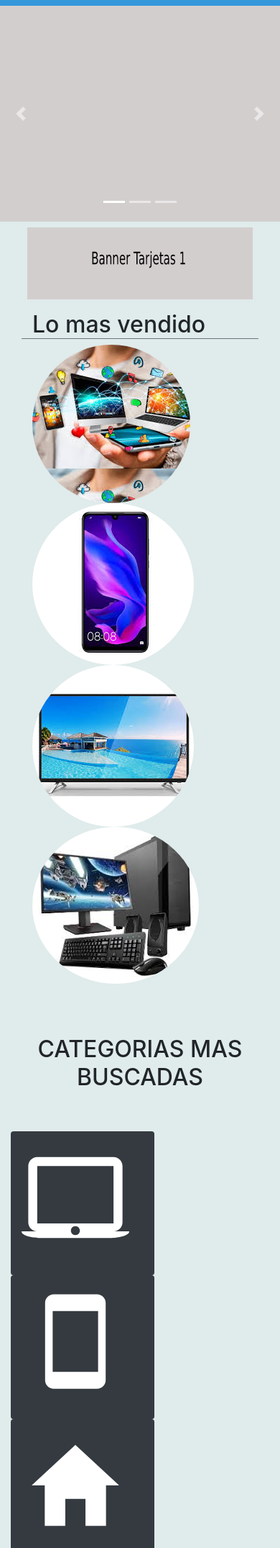
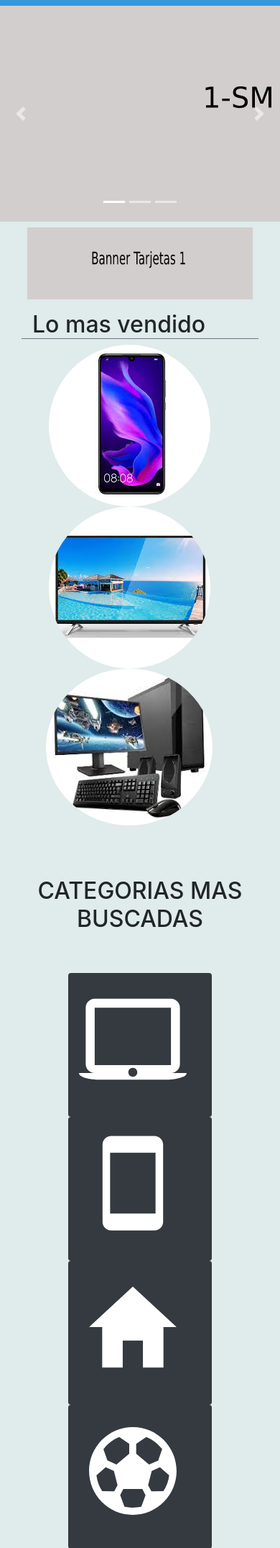
Before and after one commit to Cristian-Mansilla/Proyecto-Integrador-Ecommerce, a PHP site: page / in a window 390 px wide. Shown: the part 158-2309 px from the top of the page at 72% size. Run offline with PHP 8.4, Linux system fonts and the light colour scheme.

Commit message:
Agregue xs responsive al index

```diff
--- a/css/master.css
+++ b/css/master.css
@@ -88,38 +88,6 @@
 .color-lightBlue{
   color: rgb(52, 152, 219);
 }
-#imagen{
-  background-image: url(../img/index/tecnologia.jpeg);
-  width: 220px;
-  height: 220px;
-  border-radius: 50%;
-
-
-
-}
-
-#info{
-  position: absolute;
-  overflow: hidden;
-  width: 220px;
-  height: 220px;
-  border-radius: 50%;
-  background-color: rgb(179, 179, 179);
-  -webkit-transition: opacity 0.2s;
-  opacity: 0;
-}
-
-#imagen:hover #info{
-  opacity: 0.8;
-}
-
-.zoom{
-  transition: transform 0.5s;
-}
-
-.zoom:hover{
-  transform: scale(1.2);
-}
 #headline{
   position: absolute;
   color: black;
@@ -183,12 +151,24 @@
   left: 1000px;
   bottom: 30px;
 }
-@media (max-width: 575px){
+@media (max-width: 570px){
   .boton-prod {
     position: absolute;
     width: 100px;
     bottom: 30px;
-    left: 270px;
+    left: 200px;
+}
+#caroussel1{
+  height: 300px;
+  background-image: url(../img/index/caroussel1-sm.png);
+}
+#caroussel2{
+  height: 300px;
+  background-image: url(../img/index/caroussel2-sm.png);
+}
+#caroussel3{
+  height: 300px;
+  background-image: url(../img/index/caroussel3-sm.png);
 }
 }
 @media (max-width: 767px) and (min-width: 576px) {
--- a/index.php
+++ b/index.php
@@ -50,17 +50,11 @@
         <h2 class="text-center color-lightBlue"></h2>
         <div class="container justify-content-center">
           <h2 class="col-12 border-bottom border-secondary">Lo mas vendido</h2>
-          <div class="row col-12  justify-content-between" >
-            <a href="#" class="zoom col-lg-3 col-md-6 col-sm-6 mt-md-2">
-              <div class="" id="imagen">
-                <div class="" id="info">
-                  <p id="headline">$300</p>
-                </div>
-              </div>
-            </a>
-            <a href="#top" class="col-lg-3 col-md-6 mt-md-6 col-sm-6"><img src="img/index/celular.jpeg" class=" rounded-circle"  alt="Producto1"></a>
-            <a href="#top" class="col-lg-3 col-md-6 mt-md-6 col-sm-6"><img src="img/index/televisor.jpeg" class="  rounded-circle" alt="Producto2"></a>
-            <a href="#top" class="col-lg-3 col-md-6 mt-md-6 col-sm-6"><img src="img/index/computadora.jpeg" class=" rounded-circle" alt="Producto3"></a>
+          <div class="row col-12  justify-content-between text-center" >
+
+            <a href="#top" class="col-lg-3 col-md-6 mt-md-6 col-sm-6 col-12"><img src="img/index/celular.jpeg" class=" rounded-circle"  alt="Producto1"></a>
+            <a href="#top" class="col-lg-3 col-md-6 mt-md-6 col-sm-6 col-12"><img src="img/index/televisor.jpeg" class="  rounded-circle" alt="Producto2"></a>
+            <a href="#top" class="col-lg-3 col-md-6 mt-md-6 col-sm-6 col-12"><img src="img/index/computadora.jpeg" class=" rounded-circle" alt="Producto3"></a>
 
           </div>
           <br><br><br>
@@ -68,14 +62,14 @@
           <div class="">
             <h2 class="text-center">CATEGORIAS MAS BUSCADAS</h2>
             <br><br>
-          <div class="row justify-content-between p-sm-5 p-lg-0 ">
+          <div class="row justify-content-lg-between justify-content-md-between justify-content-sm-between justify-content-center  p-sm-5 p-lg-0 ">
             <a href="#" class="col-lg-2 col-md-5 sizezing aling-item-center justify-content-center text-white backg-categorias rounded pr-lg-5 pl-lg-2  pl-sm-5 m-sm-2  bg-dark"><ion-icon name="laptop"></ion-icon></a>
             <a href="#" class="col-lg-2 col-md-5 sizezing aling-item-center justify-content-center text-white backg-categorias rounded pr-lg-5 pl-lg-2 pl-sm-5 m-sm-2  bg-dark"><ion-icon name="phone-portrait"></ion-icon></a>
             <a href="#" class="col-lg-2 col-md-5 sizezing aling-item-center justify-content-center text-white backg-categorias rounded pr-lg-5 pl-lg-2 pl-sm-5 m-sm-2  bg-dark"><ion-icon name="home"></ion-icon></a>
             <a href="#" class="col-lg-2 col-md-5 sizezing aling-item-center justify-content-center text-white backg-categorias rounded pr-lg-5 pl-lg-2 pl-sm-5 m-sm-2  bg-dark"><ion-icon name="football"></ion-icon></a>
           </div>
           <div class="back-black">
-            <div class="row justify-content-between p-sm-5 p-lg-0">
+            <div class="row justify-content-lg-between justify-content-md-between justify-content-sm-between justify-content-center p-sm-5 p-lg-0">
               <a href="#" class="col-lg-2 col-md-5  sizezing aling-item-center justify-content-center text-white backg-categorias rounded pr-lg-5 pl-lg-2 pl-sm-5 m-sm-2  bg-dark"><ion-icon name="bed"></ion-icon></a>
               <a href="#" class="col-lg-2 col-md-5  sizezing aling-item-center justify-content-center text-white backg-categorias rounded pr-lg-5 pl-lg-2 pl-sm-5 m-sm-2  bg-dark"><ion-icon name="bicycle"></ion-icon></a>
               <a href="#" class="col-lg-2 col-md-5  sizezing aling-item-center justify-content-center text-white backg-categorias rounded pr-lg-5 pl-lg-2 pl-sm-5 m-sm-2  bg-dark"><ion-icon name="car"></ion-icon></a>
@@ -110,13 +104,13 @@
           </div>
         </div>
         <div class="col-12 row">
-          <a class="col-md-2 col-lg-1 backg-header rounded text-white boton-prod" href="#">Mas productos</a>
+          <a class="col-md-2 col-lg-1 col-4 backg-header rounded text-white boton-prod" href="#">Mas productos</a>
         </div>
       </div>
     </div>
     <div class="container-fluid d-flex justify-content-center backg-grey">
       <div class="container d-flex justify-content-center">
-        <a class="col-2 col-sm-2 col-lg-1 col-md-1 backg-header rounded text-center text-white" href="#top">Inicio</a>
+        <a class="col-3 col-sm-2 col-lg-1 col-md-1 backg-header rounded text-center text-white" href="#top">Inicio</a>
       </div>
     </div>
     <?php require("footer.php") ?>
```
Also changed, not shown: 1 other file.
